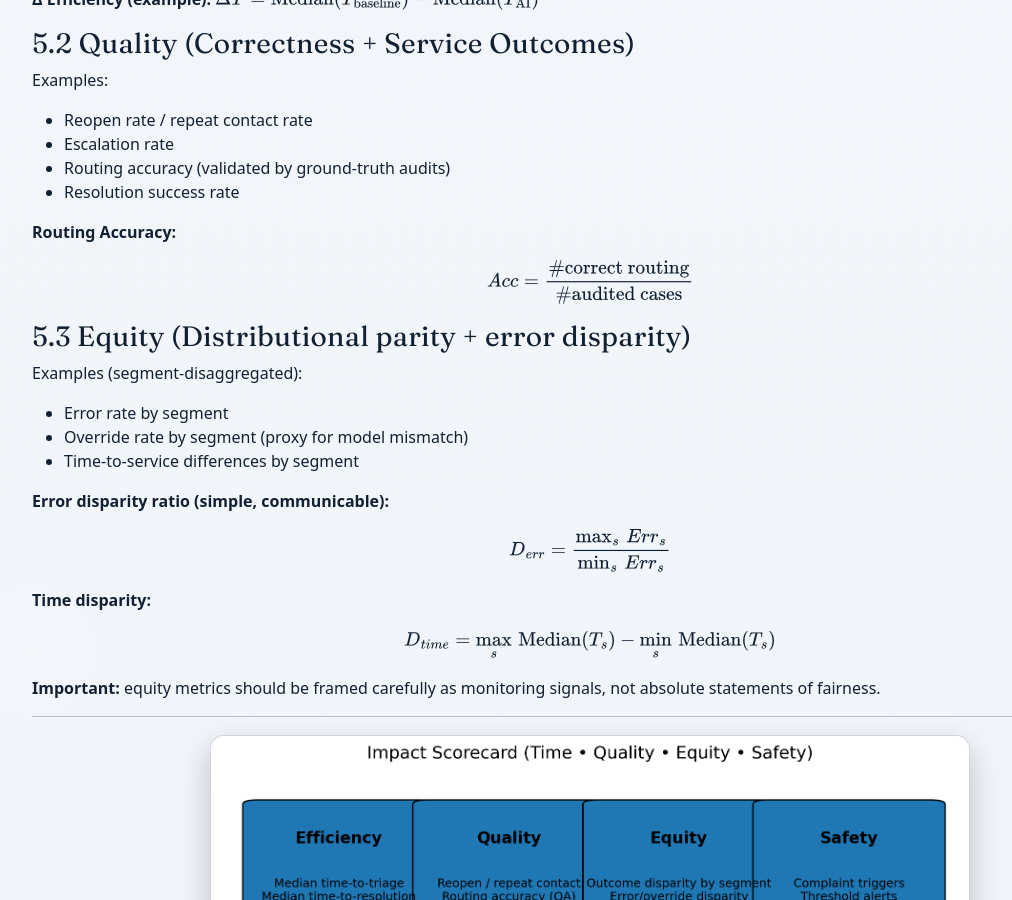
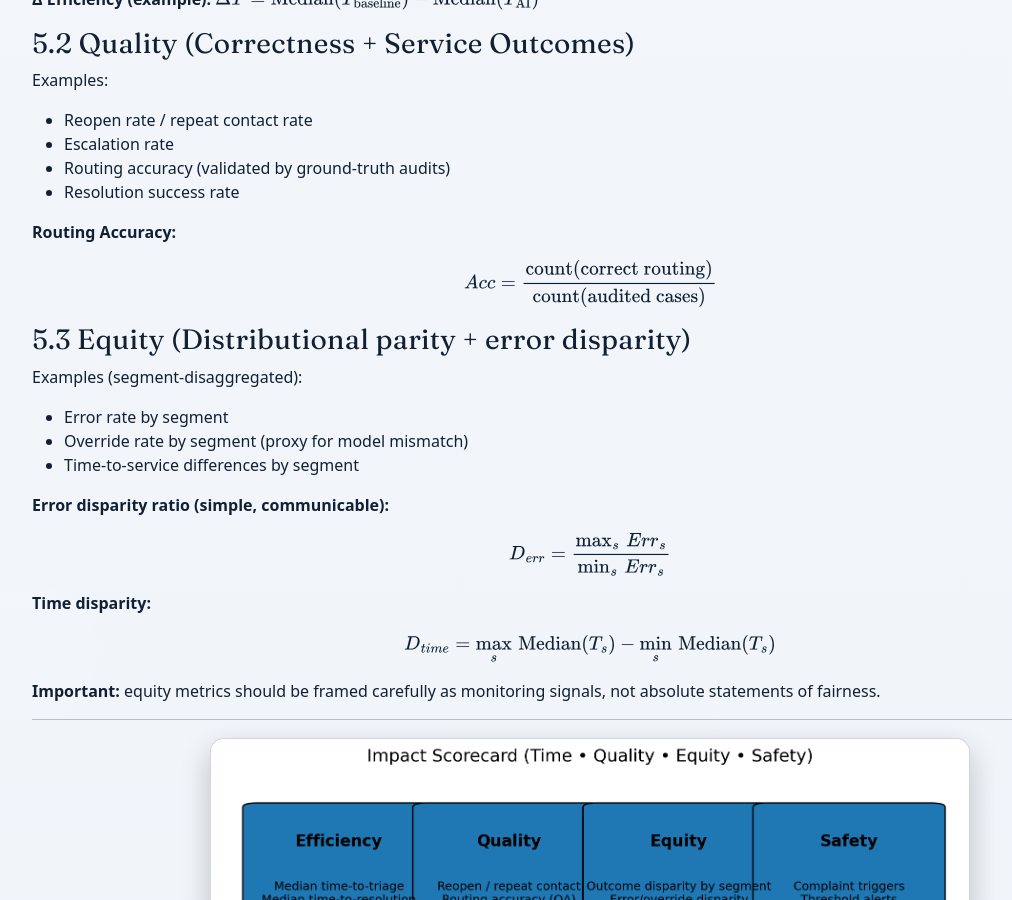
Before and after one commit to ChinmayA301/ChinmayA301.github.io, a Jekyll site: the page built from _posts/2026-02-24-the-impact-of-ai-on-local-government-digital-experience.md, in a window 1280 px wide and 900 px high, scrolled down 4036 px. Shown: the whole window, without its empty margins (50-1062 px from the left). Built offline with Jekyll 4.4.1, drawn with Linux system fonts in a browser that asks for light colours.

Commit message:
Refine routing accuracy formula in AI impact post
Updated the formula for routing accuracy to use count function.

```diff
--- a/_posts/2026-02-24-the-impact-of-ai-on-local-government-digital-experience.md
+++ b/_posts/2026-02-24-the-impact-of-ai-on-local-government-digital-experience.md
@@ -174,7 +174,7 @@ Examples:
 **Routing Accuracy:**
 
 $$
-Acc = \frac{\#\text{correct routing}}{\#\text{audited cases}}
+Acc = \frac{\mathrm{count}(\text{correct routing})}{\mathrm{count}(\text{audited cases})}
 $$
 
 ### 5.3 Equity (Distributional parity + error disparity)
```
